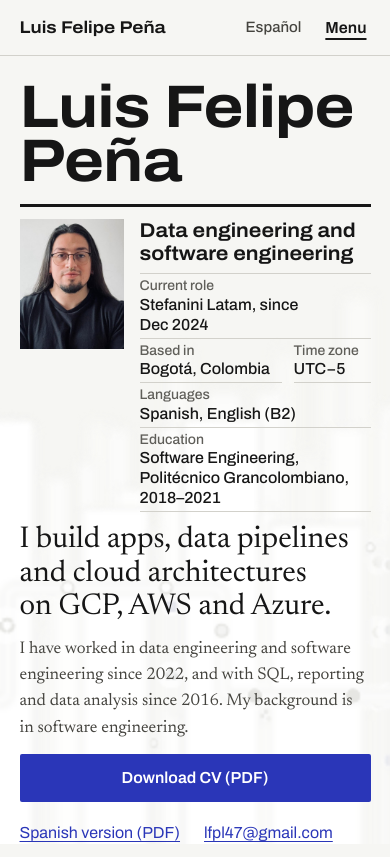
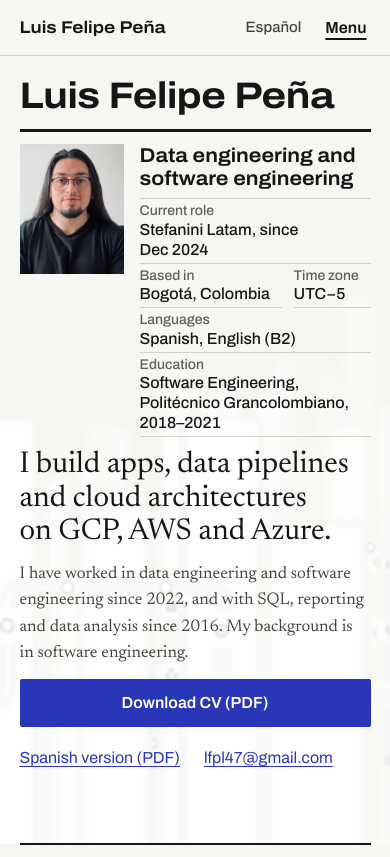
Before and after one commit to lfpl47/lfpl47.github.io, an Astro site: page / in a window 390 px wide. Shown: the top 857 px of the page. Built offline with nearby package versions, Linux system fonts and the light colour scheme; Astro itself is replaced by a stand-in of ours.

Commit message:
Make the name on Home smaller
The name now fills one line on phones and stops at 88 px on wide
screens, so the statement, the photo and the CV button get more room.

```diff
--- a/src/styles/global.css
+++ b/src/styles/global.css
@@ -188,7 +188,7 @@
   /* ---------- Type ---------- */
   .t-display {
     font-family: var(--font-sans);
-    font-size: min(9.375rem, 100cqi / 8.7);
+    font-size: min(5.5rem, 100cqi / 9.5); /* one line that fills a phone, capped at 88 px on wide screens */
     line-height: .9;
     font-weight: 700;
     font-stretch: 112%;
@@ -290,7 +290,6 @@
     .t-co { font-size: 1.25rem; }
   }
   @media (max-width: 767px) {
-    .t-display { font-size: calc(100cqi / 5.85); }
     .t-body { font-size: 1.0625rem; }
     .t-body, .t-lede, .prose p, .prose li { hyphens: auto; hyphenate-limit-chars: 8 4 4; }
   }
```
